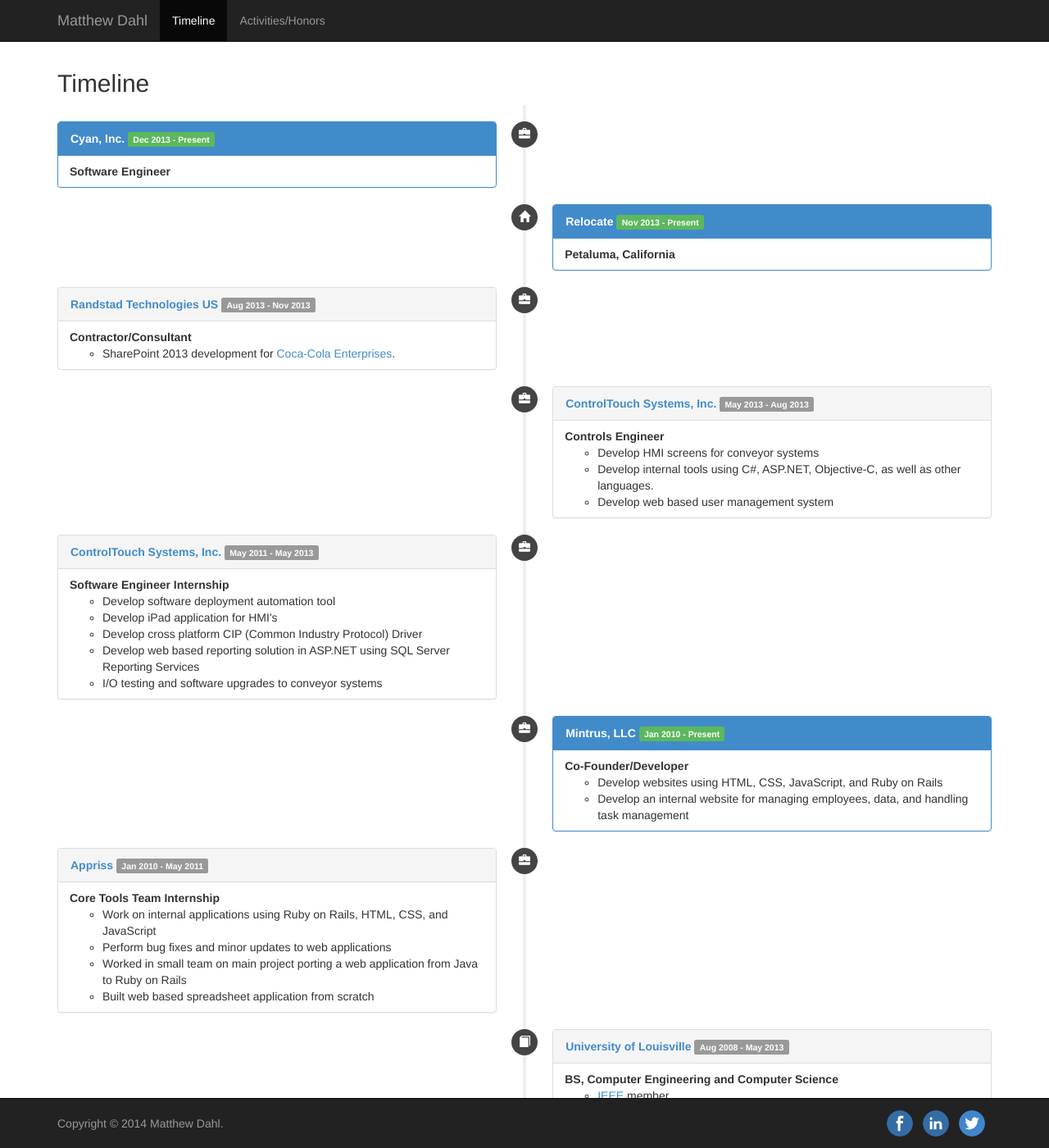
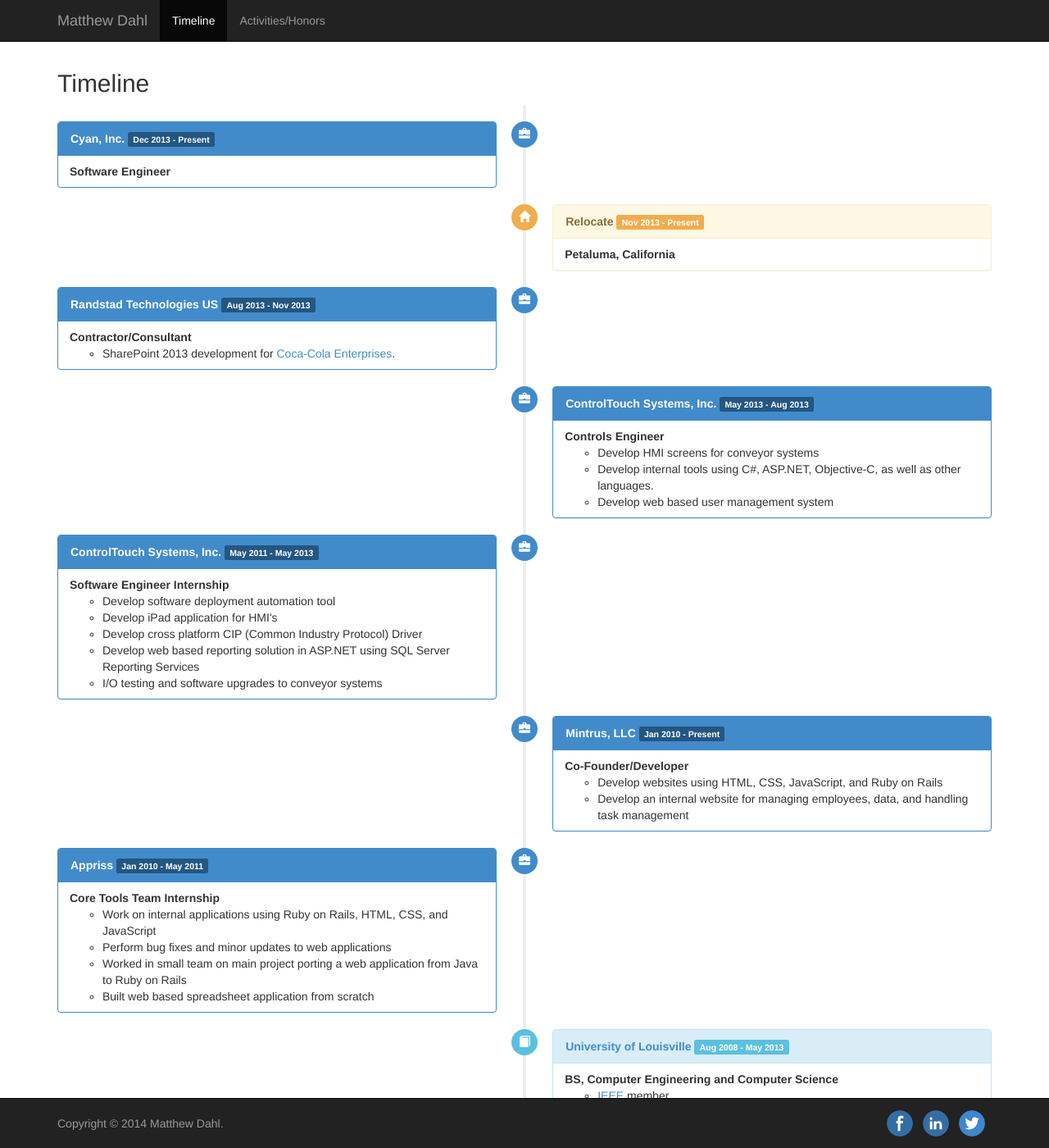
Before and after one commit to sandersky/sandersky.github.io.old, a Jekyll site: the page built from index.html, in a window 1280 px wide and 1400 px high. Shown: the whole window at 82% size. Built offline with Jekyll 4.4.1, drawn with Linux system fonts in a browser that asks for light colours; Markdown is read by kramdown in place of the engine named in the settings.

Commit message:
improve timeline colors

```diff
--- a/_includes/timeline.html
+++ b/_includes/timeline.html
@@ -2,13 +2,13 @@
 
 <ol class="timeline">
 
-  <li>
+  <li class="experience">
     <div class="timeline-badge">
       <span class="glyphicon glyphicon-briefcase"></span>
     </div>
     <div class="panel panel-primary">
       <div class="panel-heading">
-        <strong><a href="http://www.cyaninc.com/" target="_blank">Cyan, Inc.</a></strong> <span class="label label-success">Dec 2013 - Present</span>
+        <strong><a href="http://www.cyaninc.com/" target="_blank">Cyan, Inc.</a></strong> <span class="label">Dec 2013 - Present</span>
       </div>
       <div class="popover-content">
         <strong>Software Engineer</strong>
@@ -16,13 +16,13 @@
     </div>
   </li>
 
-  <li>
+  <li class="location">
     <div class="timeline-badge">
       <span class="glyphicon glyphicon-home"></span>
     </div>
-    <div class="panel panel-primary">
+    <div class="panel panel-warning">
       <div class="panel-heading">
-        <strong>Relocate</strong> <span class="label label-success">Nov 2013 - Present</span>
+        <strong>Relocate</strong> <span class="label">Nov 2013 - Present</span>
       </div>
       <div class="popover-content">
         <strong>Petaluma, California</strong>
@@ -30,13 +30,13 @@
     </div>
   </li>
 
-  <li>
+  <li class="experience">
     <div class="timeline-badge">
       <span class="glyphicon glyphicon-briefcase"></span>
     </div>
-    <div class="panel panel-default">
+    <div class="panel panel-primary">
       <div class="panel-heading">
-        <strong><a href="http://www.randstadusa.com/" target="_blank">Randstad Technologies US</a></strong> <span class="label label-default">Aug 2013 - Nov 2013</span>
+        <strong><a href="http://www.randstadusa.com/" target="_blank">Randstad Technologies US</a></strong> <span class="label">Aug 2013 - Nov 2013</span>
       </div>
       <div class="popover-content">
         <strong>Contractor/Consultant</strong>
@@ -47,13 +47,13 @@
     </div>
   </li>
 
-  <li>
+  <li class="experience">
     <div class="timeline-badge">
       <span class="glyphicon glyphicon-briefcase"></span>
     </div>
-    <div class="panel panel-default">
+    <div class="panel panel-primary">
       <div class="panel-heading">
-        <strong><a href="http://controltouch.com/" target="_blank">ControlTouch Systems, Inc.</a></strong> <span class="label label-default">May 2013 - Aug 2013</span>
+        <strong><a href="http://controltouch.com/" target="_blank">ControlTouch Systems, Inc.</a></strong> <span class="label">May 2013 - Aug 2013</span>
       </div>
       <div class="popover-content">
         <strong>Controls Engineer</strong>
@@ -66,13 +66,13 @@
     </div>
   </li>
 
-  <li>
+  <li class="experience">
     <div class="timeline-badge">
       <span class="glyphicon glyphicon-briefcase"></span>
     </div>
-    <div class="panel panel-default">
+    <div class="panel panel-primary">
       <div class="panel-heading">
-        <strong><a href="http://controltouch.com/" target="_blank">ControlTouch Systems, Inc.</a></strong> <span class="label label-default">May 2011 - May 2013</span>
+        <strong><a href="http://controltouch.com/" target="_blank">ControlTouch Systems, Inc.</a></strong> <span class="label">May 2011 - May 2013</span>
       </div>
       <div class="popover-content">
         <strong>Software Engineer Internship</strong>
@@ -87,7 +87,7 @@
     </div>
   </li>
 
-  <li>
+  <li class="experience">
     <div class="timeline-badge">
       <span class="glyphicon glyphicon-briefcase"></span>
     </div>
@@ -105,13 +105,13 @@
     </div>
   </li>
 
-  <li>
+  <li class="experience">
     <div class="timeline-badge">
       <span class="glyphicon glyphicon-briefcase"></span>
     </div>
-    <div class="panel panel-default">
+    <div class="panel panel-primary">
       <div class="panel-heading">
-        <strong><a href="http://www.appriss.com/" target="_blank">Appriss</a></strong> <span class="label label-default">Jan 2010 - May 2011</span>
+        <strong><a href="http://www.appriss.com/" target="_blank">Appriss</a></strong> <span class="label">Jan 2010 - May 2011</span>
       </div>
       <div class="popover-content">
         <strong>Core Tools Team Internship</strong>
@@ -125,13 +125,13 @@
     </div>
   </li>
 
-  <li>
+  <li class="education">
     <div class="timeline-badge">
       <span class="glyphicon glyphicon-book"></span>
     </div>
-    <div class="panel panel-default">
+    <div class="panel panel-info">
       <div class="panel-heading">
-        <strong><a href="http://louisville.edu/" target="_blank">University of Louisville</a></strong> <span class="label label-default">Aug 2008 - May 2013</span>
+        <strong><a href="http://louisville.edu/" target="_blank">University of Louisville</a></strong> <span class="label">Aug 2008 - May 2013</span>
       </div>
       <div class="popover-content">
         <strong>BS, Computer Engineering and Computer Science</strong>
@@ -143,13 +143,13 @@
     </div>
   </li>
 
-  <li>
+  <li class="experience">
     <div class="timeline-badge">
       <span class="glyphicon glyphicon-briefcase"></span>
     </div>
-    <div class="panel panel-default">
+    <div class="panel panel-primary">
       <div class="panel-heading">
-        <strong><a href="http://www.walmart.com/" target="_blank">Walmart</a></strong> <span class="label label-default">Jun 2007 - Sep 2009</span>
+        <strong><a href="http://www.walmart.com/" target="_blank">Walmart</a></strong> <span class="label">Jun 2007 - Sep 2009</span>
       </div>
       <div class="popover-content">
         <strong>Cashier/Customer Service/Photo Technician</strong>
@@ -163,13 +163,13 @@
     </div>
   </li>
 
-  <li>
+  <li class="education">
     <div class="timeline-badge">
       <span class="glyphicon glyphicon-book"></span>
     </div>
-    <div class="panel panel-default">
+    <div class="panel panel-info">
       <div class="panel-heading">
-        <strong><a href="http://www.jefferson.k12.ky.us/schools/high/Jeffersontown/Index.html" target="_blank">Jeffersontown High School</a></strong> <span class="label label-default">Aug 2004 - May 2008</span>
+        <strong><a href="http://www.jefferson.k12.ky.us/schools/high/Jeffersontown/Index.html" target="_blank">Jeffersontown High School</a></strong> <span class="label">Aug 2004 - May 2008</span>
       </div>
       <div class="popover-content">
         <strong>High School Diploma</strong>
@@ -183,13 +183,13 @@
     </div>
   </li>
 
-  <li>
+  <li class="experience">
     <div class="timeline-badge">
       <span class="glyphicon glyphicon-briefcase"></span>
     </div>
-    <div class="panel panel-default">
+    <div class="panel panel-primary">
       <div class="panel-heading">
-        <strong><a href="http://controltouch.com/" target="_blank">ControlTouch Systems, Inc.</a></strong> <span class="label label-default">Aug 2003 - Oct 2010</span>
+        <strong><a href="http://controltouch.com/" target="_blank">ControlTouch Systems, Inc.</a></strong> <span class="label">Aug 2003 - Oct 2010</span>
       </div>
       <div class="popover-content">
         <strong>Temporary/Seasonal</strong>
@@ -202,13 +202,13 @@
     </div>
   </li>
 
-  <li>
+  <li class="location">
     <div class="timeline-badge">
-      <span class="glyphicon glyphicon-gift"></span>
+      <span class="glyphicon glyphicon-home"></span>
     </div>
-    <div class="panel panel-default">
+    <div class="panel panel-warning">
       <div class="panel-heading">
-        <strong>Born</strong> <span class="label label-default">Jan 1990</span>
+        <strong>Born</strong> <span class="label">Jan 1990</span>
       </div>
       <div class="popover-content">
         <strong>Louisville, Kentucky</strong>
--- a/css/main.css
+++ b/css/main.css
@@ -1,80 +1,83 @@
-html, body {
+html,
+body {
   height: 100%;
 }
-
 body {
-    padding-top: 65px;
+  padding-top: 65px;
 }
-
 #wrap {
   min-height: 100%;
   padding-bottom: 60px;
   position: relative;
 }
-
 .panel-primary .panel-heading a {
   color: #fff;
 }
-
 .timeline {
   list-style: none;
   margin: 0;
   padding: 20px 0;
 }
-
+.timeline .label {
+  padding: .3em .6em;
+}
 .timeline-badge {
   display: none;
 }
-
-.timeline .label {
-  padding: .3em .6em;
-}
-
 .container .text-muted {
   margin: 20px 0;
 }
-
-.navbar-fixed-bottom ul {
-  list-style: none;
-  margin-bottom: 0;
+.navbar-fixed-bottom li {
+  display: inline-block;
 }
-
-.navbar-fixed-bottom li {
-  display:inline-block;
-}
-
 .navbar-fixed-bottom li a {
   display: inline-block;
   height: 40px;
   margin-top: 14px;
   width: 40px;
 }
-
 .navbar-fixed-bottom li img,
 .navbar-fixed-bottom li svg {
   border-radius: 16px;
 }
-
 .navbar-fixed-bottom li img:hover,
 .navbar-fixed-bottom li svg:hover {
   box-shadow: 0 0 4px #fff;
 }
-
-@media(max-width: 767px) {
+.navbar-fixed-bottom ul {
+  list-style: none;
+  margin-bottom: 0;
+}
+.education .label {
+  background-color: #5bc0de;
+}
+.education .timeline-badge {
+  background-color: #5bc0de;
+}
+.experience .label {
+  background-color: #245682;
+}
+.experience .timeline-badge {
+  background-color: #428bca;
+}
+.location .label {
+  background-color: #f0ad4e;
+}
+.location .timeline-badge {
+  background-color: #f0ad4e;
+}
+@media (max-width: 767px) {
   .container .text-muted {
     font-size: 11px;
   }
-
   .navbar-fixed-bottom li a {
     margin-top: 11px;
   }
 }
-
-@media(min-width: 768px) {
+@media (min-width: 768px) {
   .timeline {
     position: relative;
   }
-
   .timeline:before {
     border: 2px solid #eee;
     border-radius: 2px;
@@ -86,27 +89,25 @@
     top: 0;
     width: 4px;
   }
-
   .timeline > li:before {
     clear: both;
     content: " ";
     display: table;
   }
-
   .timeline > li:after {
     clear: both;
     content: " ";
     display: table;
   }
-
   .timeline > li:nth-child(odd) .panel {
     float: left;
   }
-
   .timeline > li:nth-child(even) .panel {
     float: right;
   }
-
+  .timeline .panel {
+    width: 47%;
+  }
   .timeline-badge {
     background: #444;
     border-radius: 16px;
@@ -120,8 +121,4 @@
     text-align: center;
     width: 32px;
   }
-
-  .timeline .panel {
-    width: 47%;
-  }
 }
--- a/package.json
+++ b/package.json
@@ -10,6 +10,7 @@
   "homepage": "https://github.com/sandersky/sandersky.github.io",
   "dependencies": {
     "grunt-contrib-copy": "~0.5.0",
+    "grunt-contrib-less": "~0.11.0",
     "load-grunt-tasks": "~0.4.0"
   }
 }
```
Also changed, not shown: Gruntfile.js (+11 -1 lines), less/main.less (added, +162 -0 lines).
